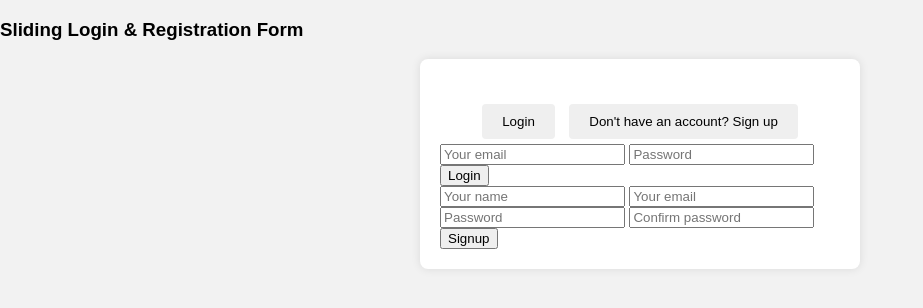
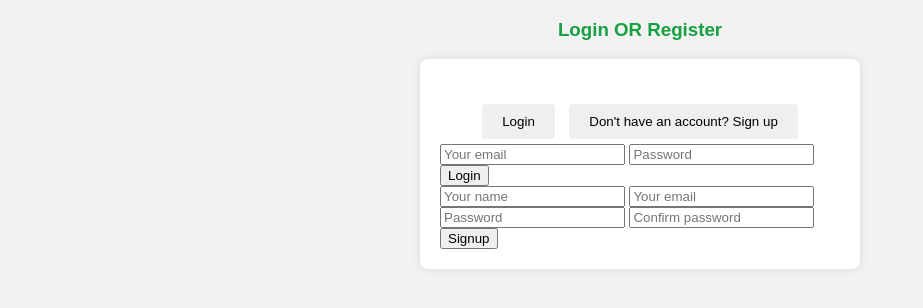
Before and after one commit to teto5527/PS_Softwhere, a plain HTML site: page login.html in a window 1280 px wide. Shown: the whole page, without its empty margins (0-923 px from the left). Drawn offline with Linux system fonts and the light colour scheme.

Commit message:
changed the title and centered it

```diff
--- a/login.html
+++ b/login.html
@@ -3,7 +3,7 @@
 <head>
     <meta charset="UTF-8">
     <meta name="viewport" content="width=device-width, initial-scale=1.0">
-    <title>Sliding Login & Registration Form</title>
+    <title>Login OR Register</title>
     <style>
         body {
             font-family: Arial, sans-serif;
@@ -18,6 +18,10 @@
             border-radius: 8px;
             box-shadow: 0 0 10px rgba(0, 0, 0, 0.1);
             padding: 20px;
+        }
+        .title {
+            text-align: center;
+            color: #16a03f;
         }
         .btn {
             text-align: center;
@@ -36,7 +40,7 @@
 
 <body>
     <header>
-        <h3 class="title">Sliding Login & Registration Form</h3>
+        <h3 class="title">Login OR Register</h3>
     </header>
 
     <!-- container div -->
```
